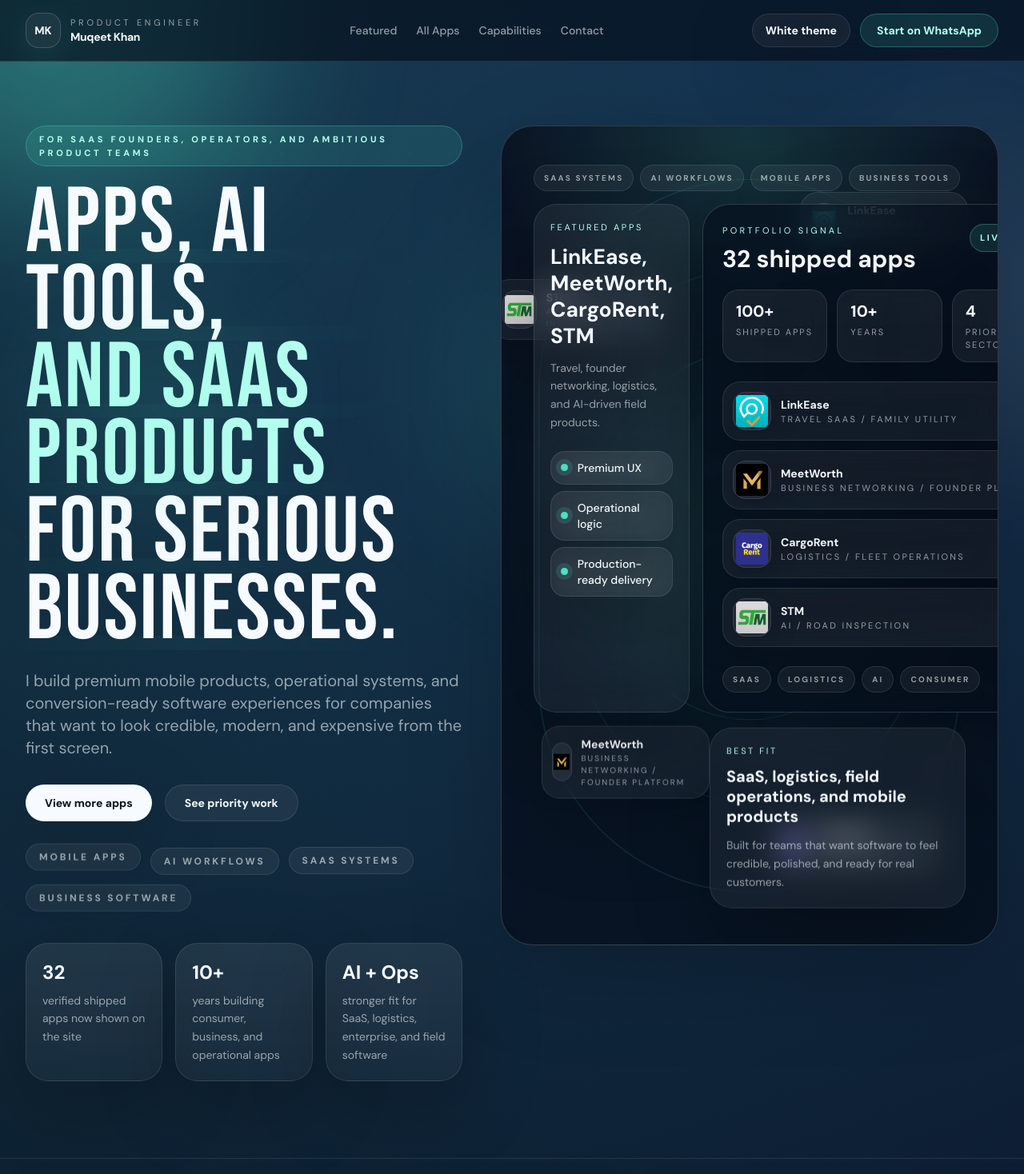
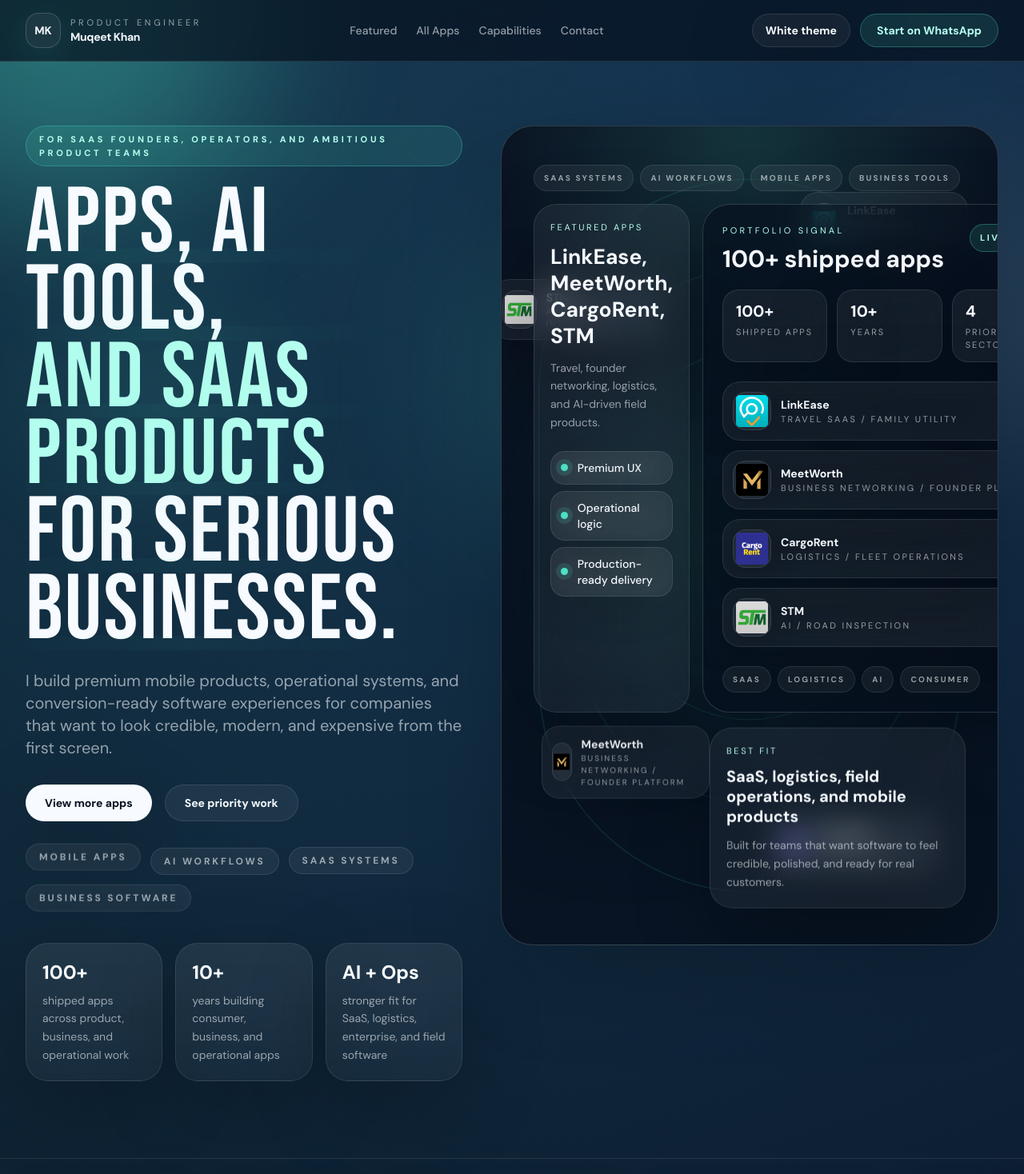
Before and after one commit to muqeetkhan01/muqeet-portfolio, a Next.js app: page / in a window 1280 px wide. Shown: the top 1468 px of the page at 80% size. Built offline with nearby package versions, Linux system fonts and the light colour scheme.

Commit message:
Remove exact app count from homepage

```diff
--- a/src/components/PortfolioExperience.tsx
+++ b/src/components/PortfolioExperience.tsx
@@ -65,7 +65,6 @@ export function PortfolioExperience() {
   const [showAllApps, setShowAllApps] = useState(false);
   const [theme, setTheme] = useState<"dark" | "light">("dark");
   const wa = `https://wa.me/${site.whatsapp.replace(/\D/g, "")}`;
-  const appCount = portfolioApps.length;
   const visibleApps = showAllApps ? portfolioApps : portfolioApps.slice(0, 12);
 
   useEffect(() => {
@@ -207,7 +206,7 @@ export function PortfolioExperience() {
                 variants={fadeUp}
                 className="mt-10 grid gap-4 sm:grid-cols-3"
               >
-                <ProofCard value={`${appCount}`} label="verified shipped apps now shown on the site" />
+                <ProofCard value="100+" label="shipped apps across product, business, and operational work" />
                 <ProofCard value="10+" label="years building consumer, business, and operational apps" />
                 <ProofCard value="AI + Ops" label="stronger fit for SaaS, logistics, enterprise, and field software" />
               </motion.div>
@@ -278,7 +277,7 @@ export function PortfolioExperience() {
                 onClick={() => setShowAllApps((current) => !current)}
                 className="theme-button-secondary inline-flex items-center justify-center rounded-full px-5 py-3 text-sm font-semibold transition hover:-translate-y-0.5"
               >
-                {showAllApps ? "Show less" : `View all ${appCount} apps`}
+                {showAllApps ? "Show less" : "View all apps"}
               </button>
             </div>
 
@@ -436,7 +435,7 @@ function HeroSignalBoard() {
             <div className="hero-signal-header flex items-start justify-between gap-4">
               <div>
                 <p className="theme-accent text-[11px] uppercase tracking-[0.3em]">Portfolio signal</p>
-                <p className="theme-ink mt-3 text-3xl font-semibold leading-[0.98]">{portfolioApps.length} shipped apps</p>
+                <p className="theme-ink mt-3 text-3xl font-semibold leading-[0.98]">100+ shipped apps</p>
               </div>
               <div className="theme-chip-accent rounded-full px-3 py-2 text-[11px] font-semibold uppercase tracking-[0.24em]">
                 Live work
```
